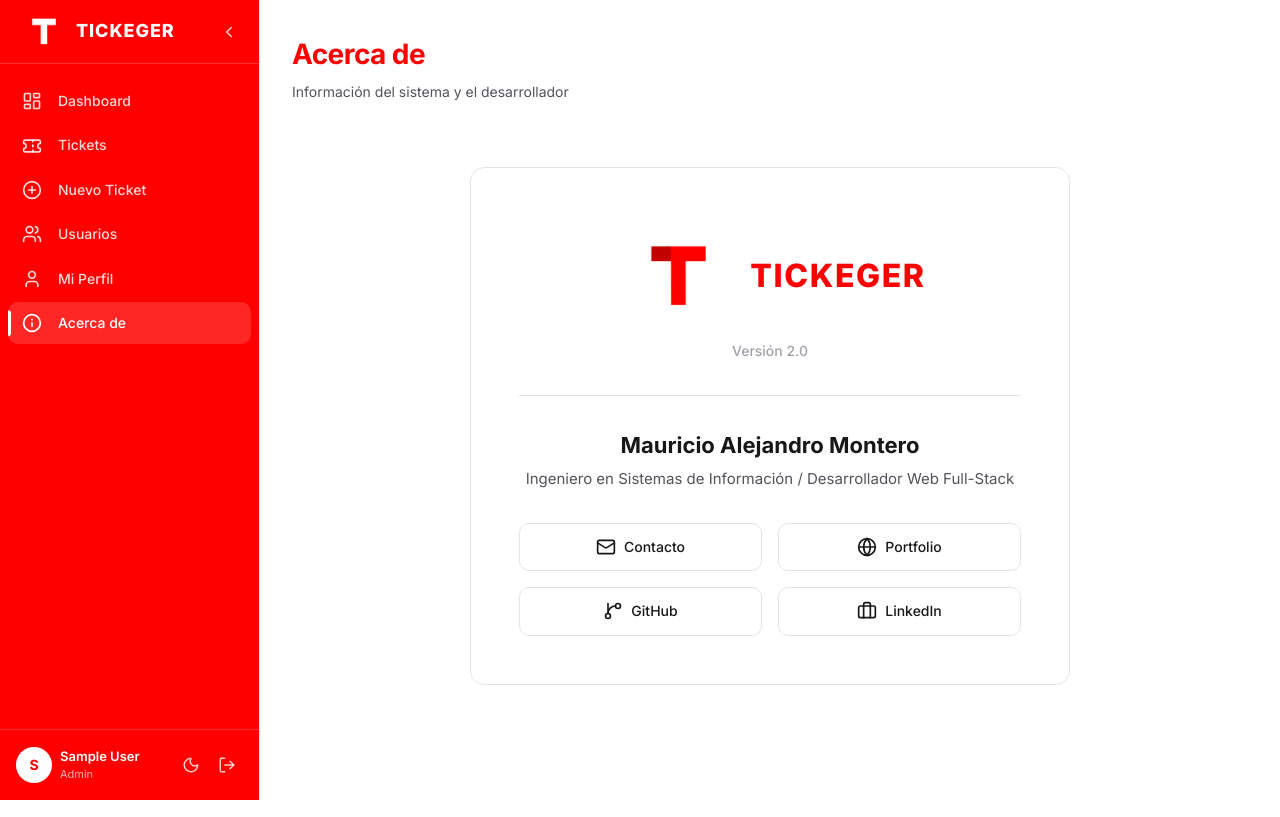
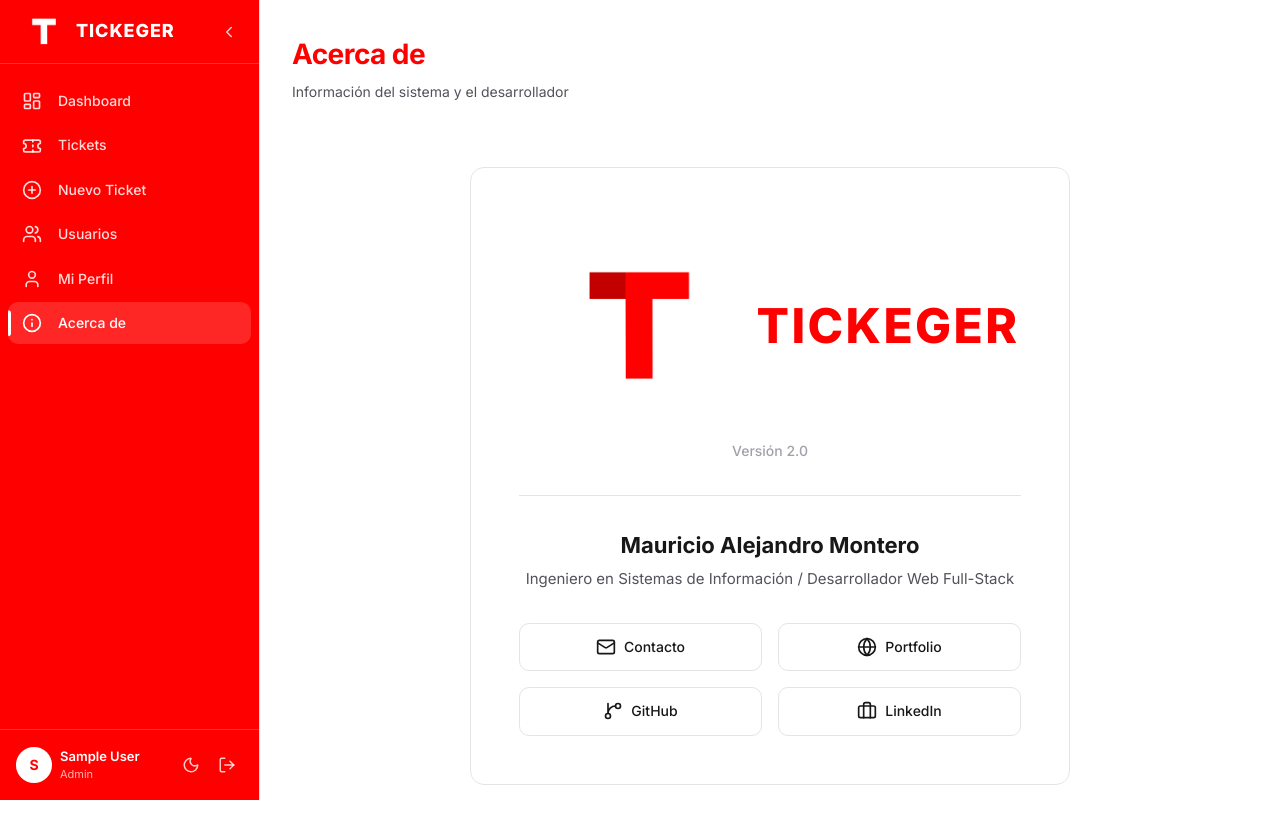
Before and after one commit to medicenalemon/tickeger-frontend, a React (Vite) app: page /about in a window 1280 px wide. Built offline with nearby package versions, Linux system fonts and the light colour scheme; no server answers; sample sign-in values are in the browser's storage.

Commit message:
style: maximizar logo en Acerca De

```diff
--- a/src/pages/About.css
+++ b/src/pages/About.css
@@ -36,13 +36,13 @@
 }
 
 .about-logo-img {
-  width: 120px;
-  height: 120px;
+  width: 220px;
+  height: 220px;
   object-fit: contain;
 }
 
 .about-brand-text {
-  font-size: 32px;
+  font-size: 48px;
   font-weight: 800;
   color: rgb(255, 0, 0);
   letter-spacing: 0.05em;
```
